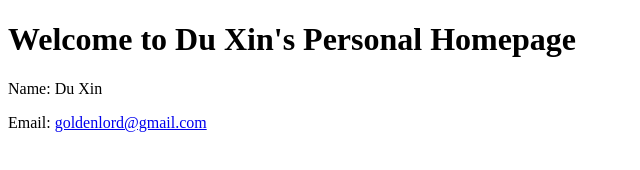
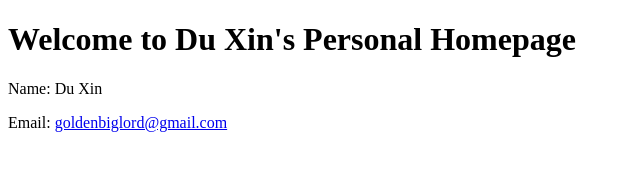
Before and after one commit to xindu-soulgain/xindu-soulgain.github.io, a plain HTML site: page index.html in a window 1280 px wide. Shown: the full height of the page, 0-640 px from the left. Drawn offline with Linux system fonts and the light colour scheme.

Commit message:
Update index.html

```diff
--- a/index.html
+++ b/index.html
@@ -7,6 +7,6 @@
 <body>
   <h1>Welcome to Du Xin's Personal Homepage</h1>
   <p>Name: Du Xin</p>
-  <p>Email: <a href="mailto:goldenlord@gmail.com">goldenlord@gmail.com</a></p>
+  <p>Email: <a href="mailto:goldenbiglord@gmail.com">goldenbiglord@gmail.com</a></p>
 </body>
 </html>
```
